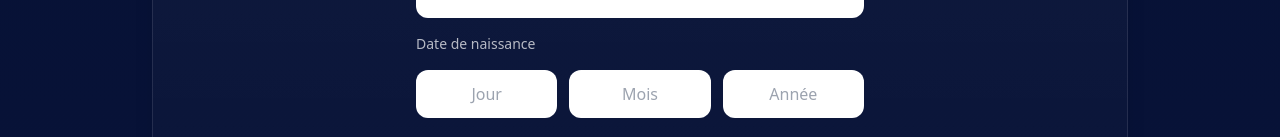
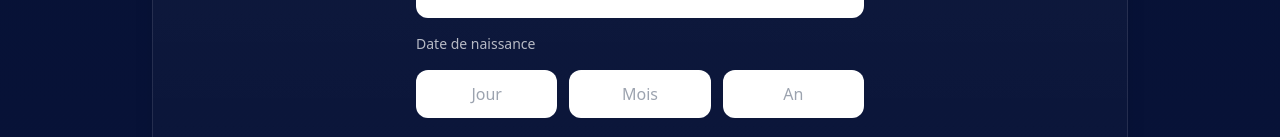
Before and after one commit to arnaudcrestey/procoach, a Next.js app in the folder arnaudcrestey-site-main/: page /resultat in a window 1280 px wide. Shown: the part 815-952 px from the top of the page. Built offline with nearby package versions, Linux system fonts and the light colour scheme.

Commit message:
Update page.tsx

```diff
--- a/arnaudcrestey-site-main/app/resultat/page.tsx
+++ b/arnaudcrestey-site-main/app/resultat/page.tsx
@@ -306,7 +306,7 @@ className="rounded-xl bg-white px-4 py-3 text-black text-center outline-none"
 <input
 type="text"
 inputMode="numeric"
-placeholder="Année"
+placeholder="An"
 value={birthYear}
 onChange={(e)=>setBirthYear(e.target.value)}
 required
```
